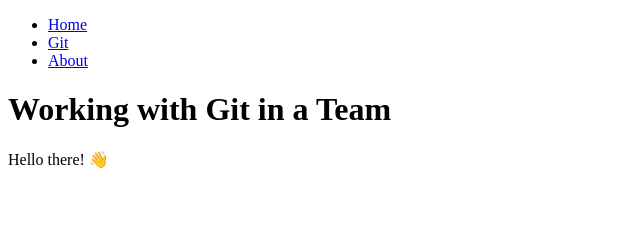
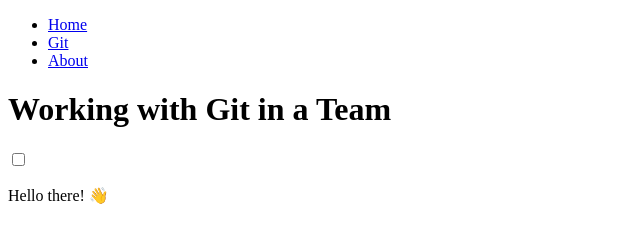
Before and after one commit to StephanUllmann/git-collaboration-wd047, a plain HTML site: page index.html in a window 1280 px wide. Shown: the whole page, without its empty margins (0-640 px from the left). Drawn offline with Linux system fonts and the light colour scheme.

Commit message:
added form

```diff
--- a/index.html
+++ b/index.html
@@ -17,6 +17,10 @@
       </nav>
     </header>
     <h1>Working with Git in a Team</h1>
+    <form>
+      <label for="bla"></label>
+      <input type="checkbox" name="bla" id="bla" />
+    </form>
     <p>
       Hello there!
       <span role="img" aria-label="winking hand">👋</span>
```
